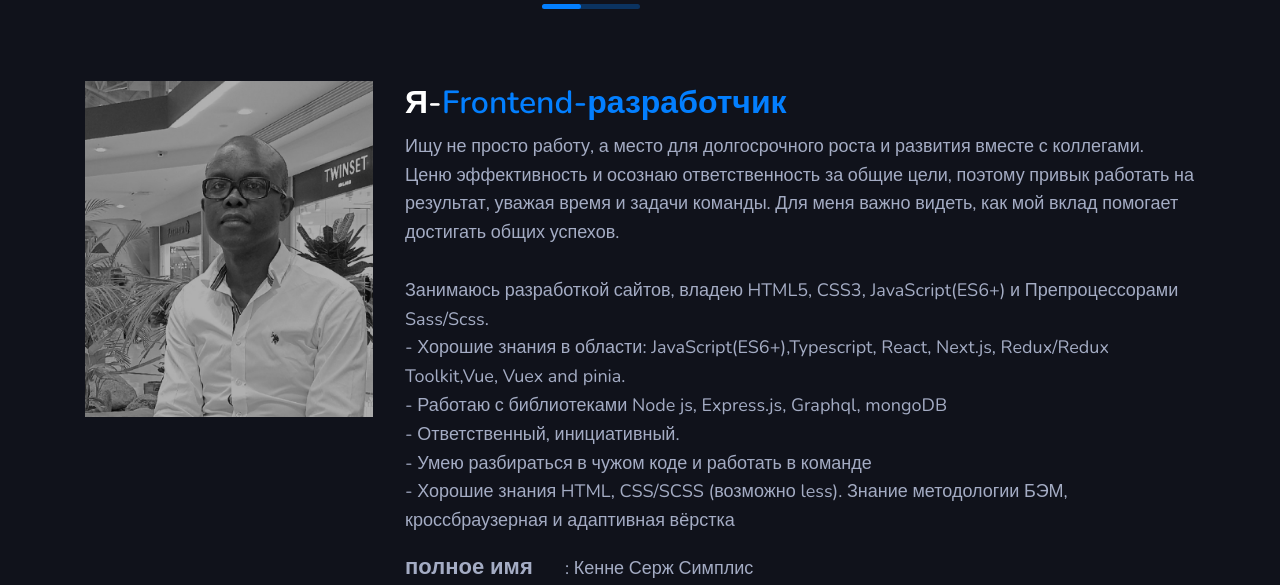
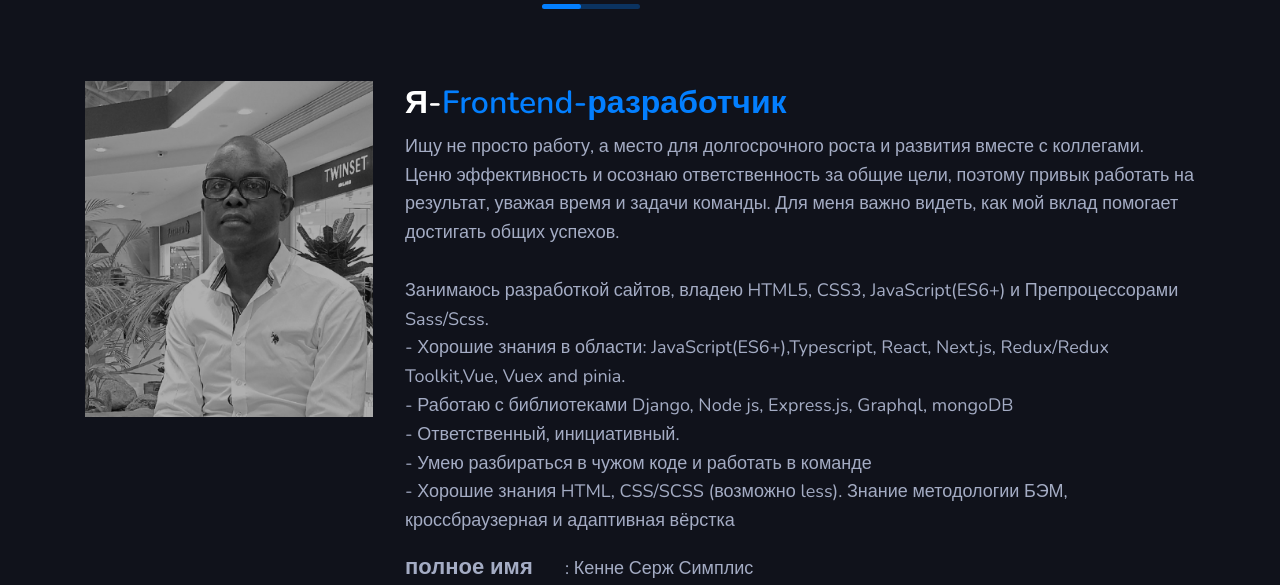
Before and after one commit to sergKenne/my-portfolio, a React (Vite) app: page / in a window 1280 px wide. Shown: the part 940-1525 px from the top of the page. Built offline with nearby package versions, Linux system fonts and the light colour scheme; a web font is replaced by a local one.

Commit message:
modified nav menu

```diff
--- a/src/App.jsx
+++ b/src/App.jsx
@@ -130,7 +130,7 @@ function App() {
                     Препроцессорами Sass/Scss.
                     <br />- Хорошие знания в области: JavaScript(ES6+),Typescript, React, Next.js,
                     Redux/Redux Toolkit,Vue, Vuex and pinia. <br />
-                    - Работаю с библиотеками Node js, Express.js, Graphql, mongoDB
+                    - Работаю с библиотеками Django, Node js, Express.js, Graphql, mongoDB
                     <br />
                     - Ответственный, инициативный.
                     <br />
--- a/src/index.scss
+++ b/src/index.scss
@@ -761,6 +761,13 @@ a {
 
 	&__link {
 
+		text-align: center;
+		@media screen and (max-width: 325px) {
+			display: block;
+			margin-bottom: 20px;
+			width: 100%;
+		}
+
 		&--site {
 			padding: 10px 28px;
 			background-color: #34567d;
@@ -771,6 +778,7 @@ a {
 			margin-right: 1rem;
 			border: none;
 			text-decoration: none;
+
 
 			&:hover {
 				background-color: rgba(#4b7ab1, .1);
```
